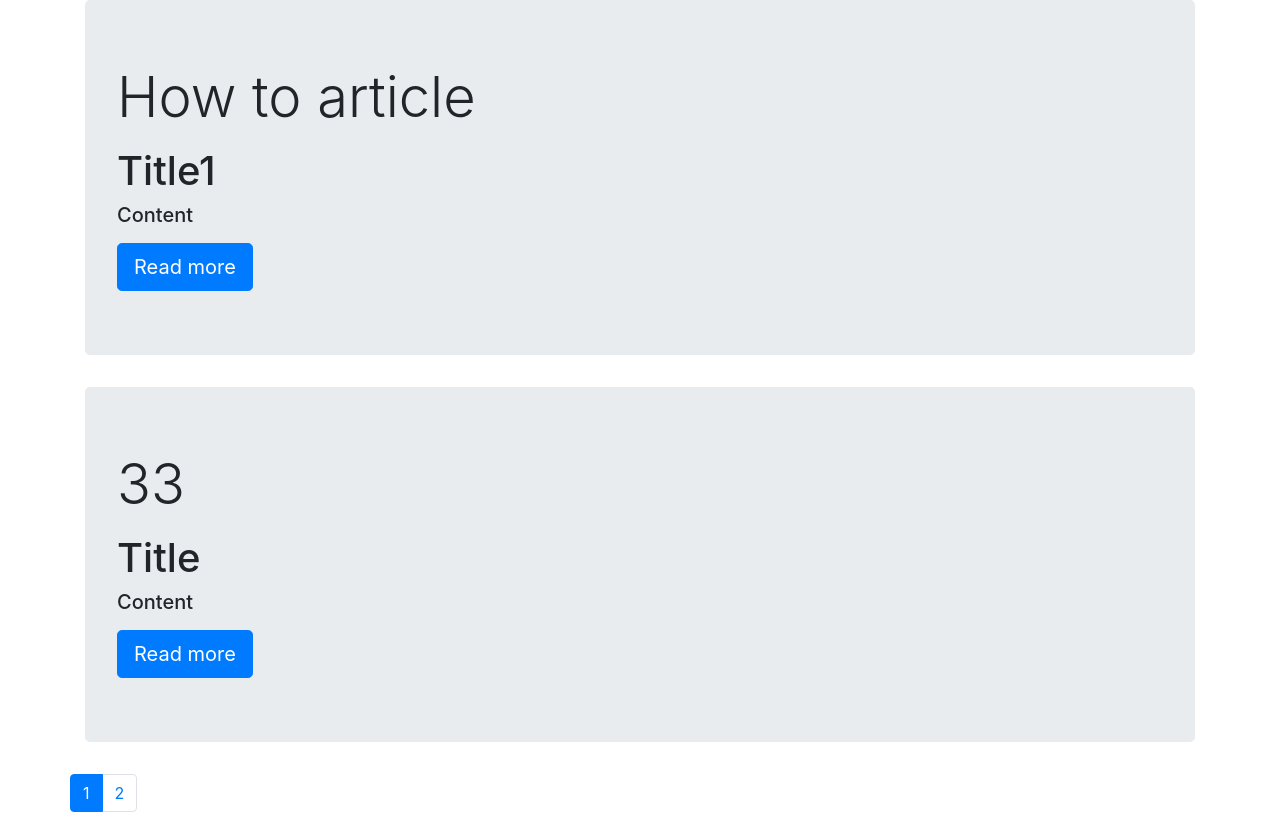
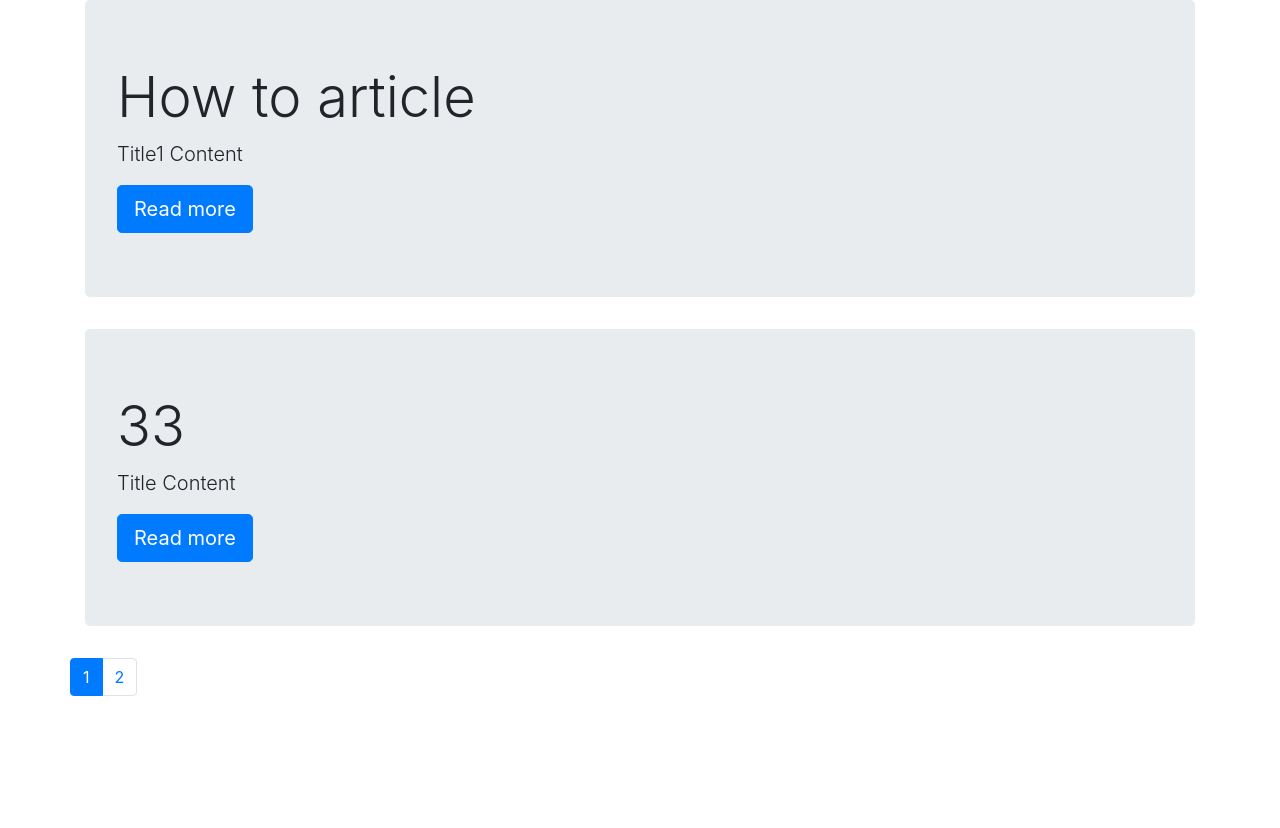
Before and after one commit to kentuck13/ssg, a plain HTML site: page index.html in a window 1280 px wide. After the commit the page ends 800 px from the top, so only its background shows below. Drawn offline with nearby package versions, Linux system fonts and the light colour scheme.

Commit message:
updated: 2019-02-06 09:52:34.404656

```diff
--- a/index.html
+++ b/index.html
@@ -12,10 +12,10 @@
 
         <div class="col-md-12">
             <div class="jumbotron">
-                <h1 class="display-4">How to article</h1>
-                <p class="lead"><h1>Title1</h1>
+                <h3 class="display-4">How to article</h3>
+                <p class="lead">Title1
 
-<h5>Content</h5>
+Content
 </p>
                 <a class="btn btn-primary btn-lg" href="how-to-article.html" role="button">Read more</a>
             </div>
@@ -23,10 +23,10 @@
 
         <div class="col-md-12">
             <div class="jumbotron">
-                <h1 class="display-4">33</h1>
-                <p class="lead"><h1>Title</h1>
+                <h3 class="display-4">33</h3>
+                <p class="lead">Title
 
-<h5>Content</h5>
+Content
 </p>
                 <a class="btn btn-primary btn-lg" href="33.html" role="button">Read more</a>
             </div>
```
